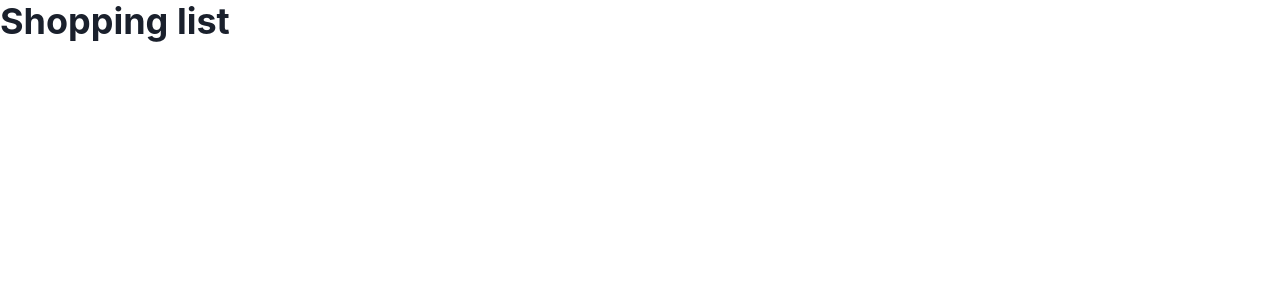
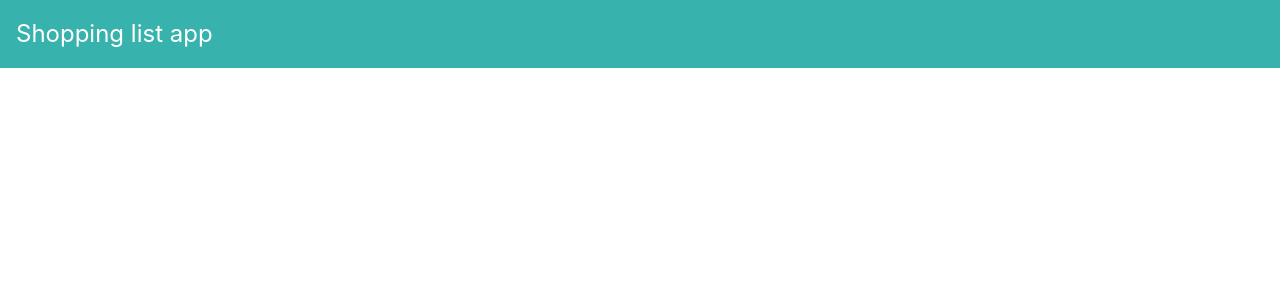
Before and after one commit to marklynskey/shopping-list, a React (Create React App) app: page / in a window 1280 px wide. Shown: the top 300 px of the page. Built offline with nearby package versions, Linux system fonts and the light colour scheme.

Commit message:
feat: add top header bar

```diff
--- a/src/App.jsx
+++ b/src/App.jsx
@@ -1,5 +1,9 @@
-import { Heading } from "@chakra-ui/react";
+import HeaderNav from "./components/HeaderNav";
 
-const App = () => <Heading>Shopping list</Heading>;
+const App = () => (
+  <>
+    <HeaderNav />
+  </>
+);
 
 export default App;
--- /dev/null
+++ b/src/components/HeaderNav.jsx
@@ -0,0 +1,9 @@
+import { Flex, Text } from "@chakra-ui/react";
+
+const HeaderNav = () => (
+  <Flex as="nav" p={4} bg="teal.400" color="white">
+    <Text fontSize="2xl">Shopping list app</Text>
+  </Flex>
+);
+
+export default HeaderNav;
```
